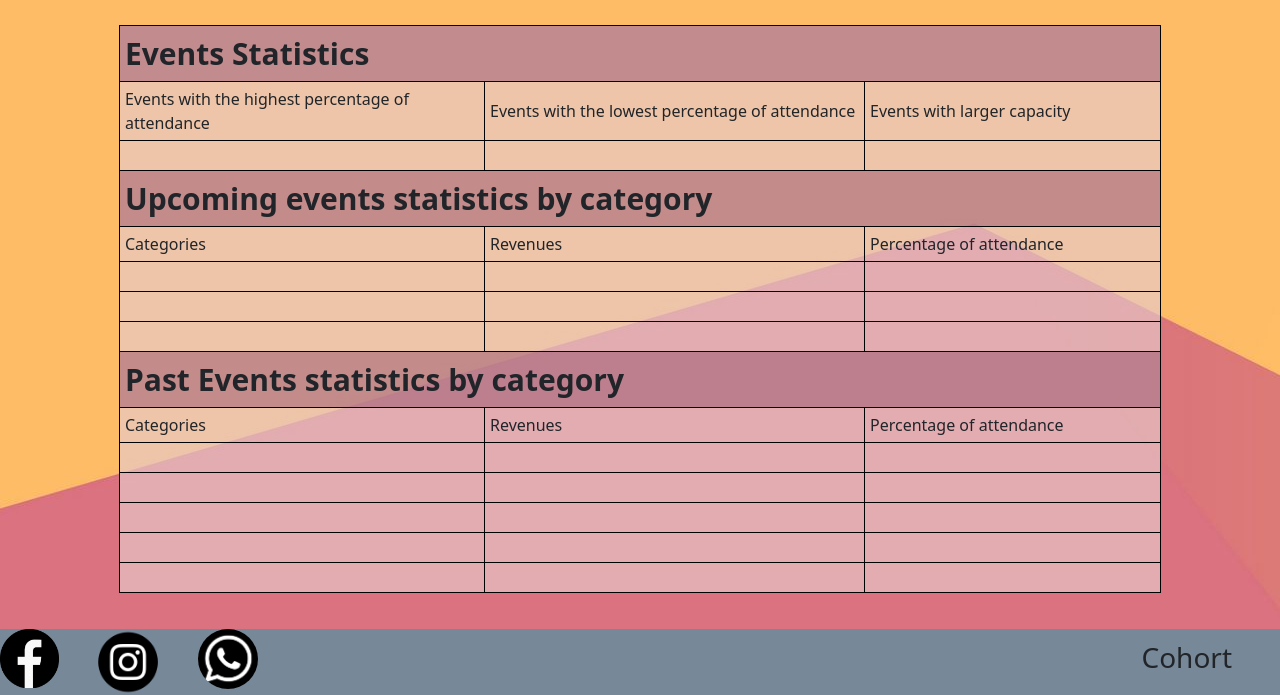
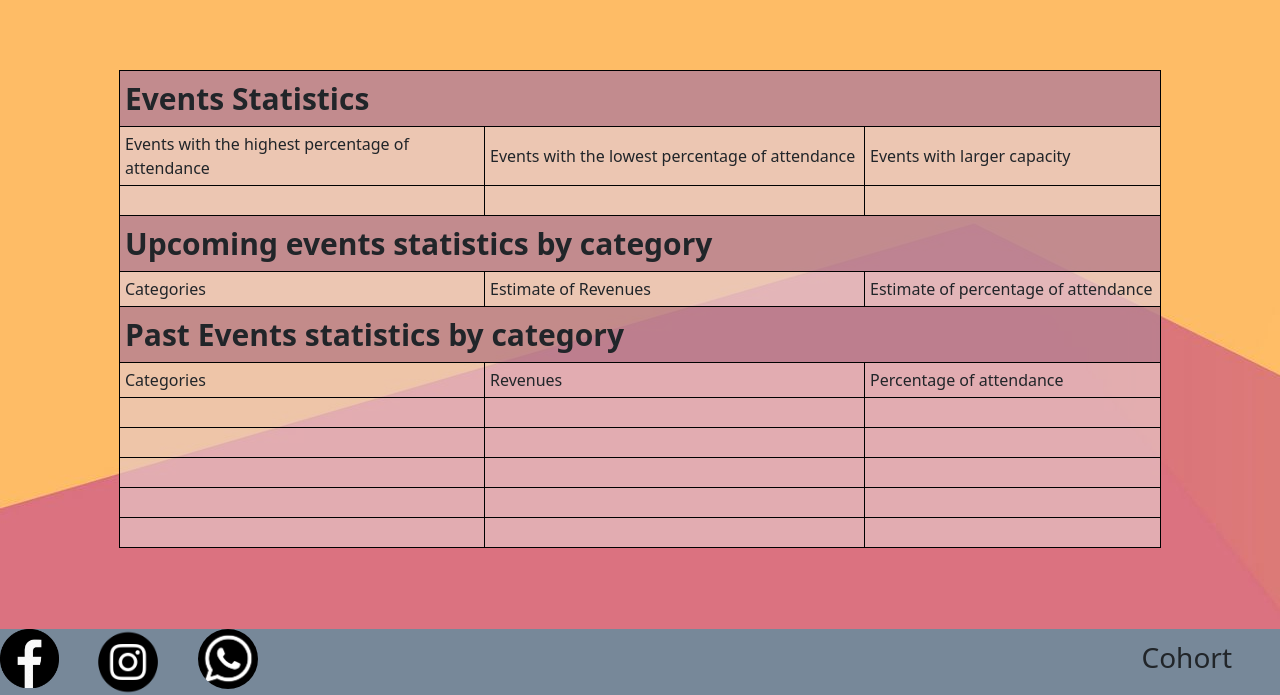
Before and after one commit to DanteVilches/Amazing-Events, a plain HTML site: page stats.html in a window 1280 px wide. Shown: the part 165-860 px from the top of the page. Drawn offline with nearby package versions, Linux system fonts and the light colour scheme.

Commit message:
First commit, creating dynamic table

```diff
--- a/assets/style/style.css
+++ b/assets/style/style.css
@@ -4,7 +4,7 @@
 	border-radius: 50%;
 	width: 120px;
 	height: 120px;
-	animation: spin 2s linear infinite;
+	animation: spin 0.9s linear infinite;
 }
 
 @keyframes spin {
--- a/stats.html
+++ b/stats.html
@@ -81,7 +81,7 @@
 			<div
 				class="d-flex justify-content-center w-100 align-items-center sectionTable"
 			>
-				<table class="table-responsive">
+				<table class="table-responsive" id="tabla">
 					<colgroup>
 						<col style="width: 365px" />
 						<col style="width: 380px" />
@@ -91,41 +91,26 @@
 						<tr>
 							<th colspan="3">Events Statistics</th>
 						</tr>
-					</thead>
-					<tbody>
 						<tr>
 							<td>Events with the highest percentage of attendance</td>
 							<td>Events with the lowest percentage of attendance</td>
 							<td>Events with larger capacity</td>
 						</tr>
 						<tr>
-							<td></td>
-							<td></td>
-							<td></td>
+							<td id="highest"></td>
+							<td id="lowest"></td>
+							<td id="larger"></td>
 						</tr>
 						<tr>
 							<th colspan="3">Upcoming events statistics by category</th>
 						</tr>
 						<tr>
 							<td>Categories</td>
-							<td>Revenues</td>
-							<td>Percentage of attendance</td>
+							<td>Estimate of Revenues</td>
+							<td>Estimate of percentage of attendance</td>
 						</tr>
-						<tr>
-							<td></td>
-							<td></td>
-							<td></td>
-						</tr>
-						<tr>
-							<td></td>
-							<td></td>
-							<td></td>
-						</tr>
-						<tr>
-							<td></td>
-							<td></td>
-							<td></td>
-						</tr>
+					</thead>
+					<tbody id="upcomingTable"></tbody>
 					<tr>
 						<th colspan="3">Past Events statistics by category</th>
 					</tr>
@@ -134,6 +119,7 @@
 						<td>Revenues</td>
 						<td>Percentage of attendance</td>
 					</tr>
+					<tfoot>
 						<tr>
 							<td></td>
 							<td></td>
@@ -159,7 +145,7 @@
 							<td></td>
 							<td></td>
 						</tr>
-					</tbody>
+					</tfoot>
 				</table>
 			</div>
 		</main>
@@ -173,6 +159,7 @@
 				<h3>Cohort</h3>
 			</section>
 		</footer>
+		<script src="./assets/javascript/stats.js"></script>
 		<script
 			src="https://cdn.jsdelivr.net/npm/bootstrap@5.2.2/dist/js/bootstrap.bundle.min.js"
 			integrity="sha384-OERcA2EqjJCMA+/3y+gxIOqMEjwtxJY7qPCqsdltbNJuaOe923+mo//f6V8Qbsw3"
```
Lines whose indentation alone changed are shown as unchanged.
